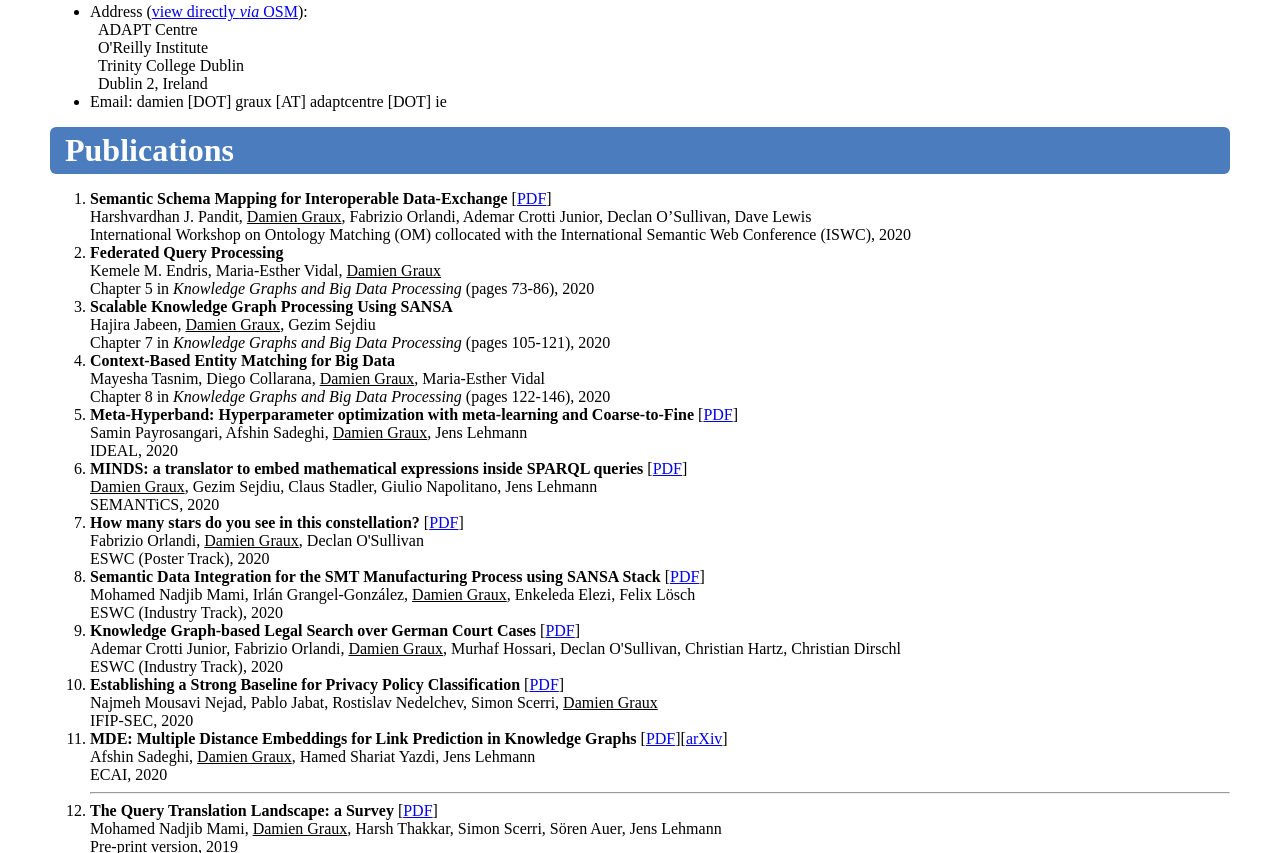
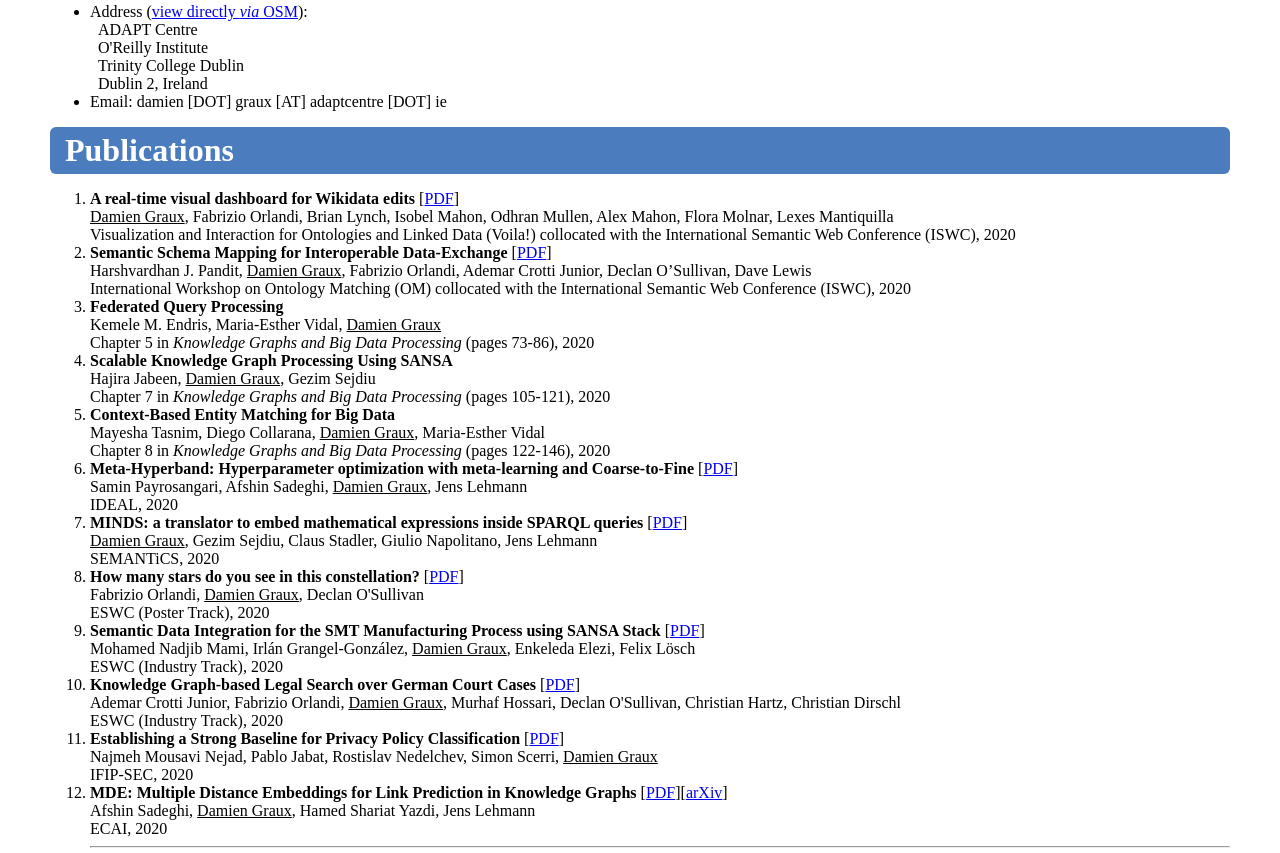
Before and after one commit to dgraux/dgraux.github.io, a plain HTML site: page index.html in a window 1280 px wide. Shown: the part 956-1809 px from the top of the page. Drawn offline with Linux system fonts and the light colour scheme.

Commit message:
Adding the article published at Voila'20

```diff
--- a/index.html
+++ b/index.html
@@ -1,6 +1,6 @@
 <!DOCTYPE HTML>
 <html lang="en">
-  <!--Last update: September 22nd, 2020-->
+  <!--Last update: October 12th, 2020-->
   <head>
     <title>Damien Graux</title>
     <meta name="viewport" content="width=device-width, initial-scale=1">
@@ -220,6 +220,15 @@
 
     <h1 class="page-header">Publications</h1>
     <ol>
+      <li>
+	<b>A real-time visual dashboard for Wikidata edits</b>
+	[<a href="./publications/Real_Time_WikiData_Visual_Dashboard_Voila_2020.pdf"
+	target="_blank">PDF</a>]<br><u>Damien Graux</u>, Fabrizio
+	Orlandi, Brian Lynch, Isobel Mahon, Odhran Mullen, Alex Mahon,
+	Flora Molnar, Lexes Mantiquilla<br>Visualization and
+	Interaction for Ontologies and Linked Data (Voila!) collocated
+	with the International Semantic Web Conference (ISWC), 2020
+      </li>
       <li>
 	<b>Semantic Schema Mapping for Interoperable Data-Exchange</b>
 	[<a href="./publications/MappingForDataExchange_OM_2020.pdf"
@@ -826,7 +835,7 @@
     <footer>
       <hr/>
       <div class="footer">
-	© 2020 - Copyright: Damien Graux<br>(Last update: September 2020)
+	© 2020 - Copyright: Damien Graux<br>(Last update: October 2020)
       </div>
     </footer>
 
```
Also changed, not shown: 1 other file.
